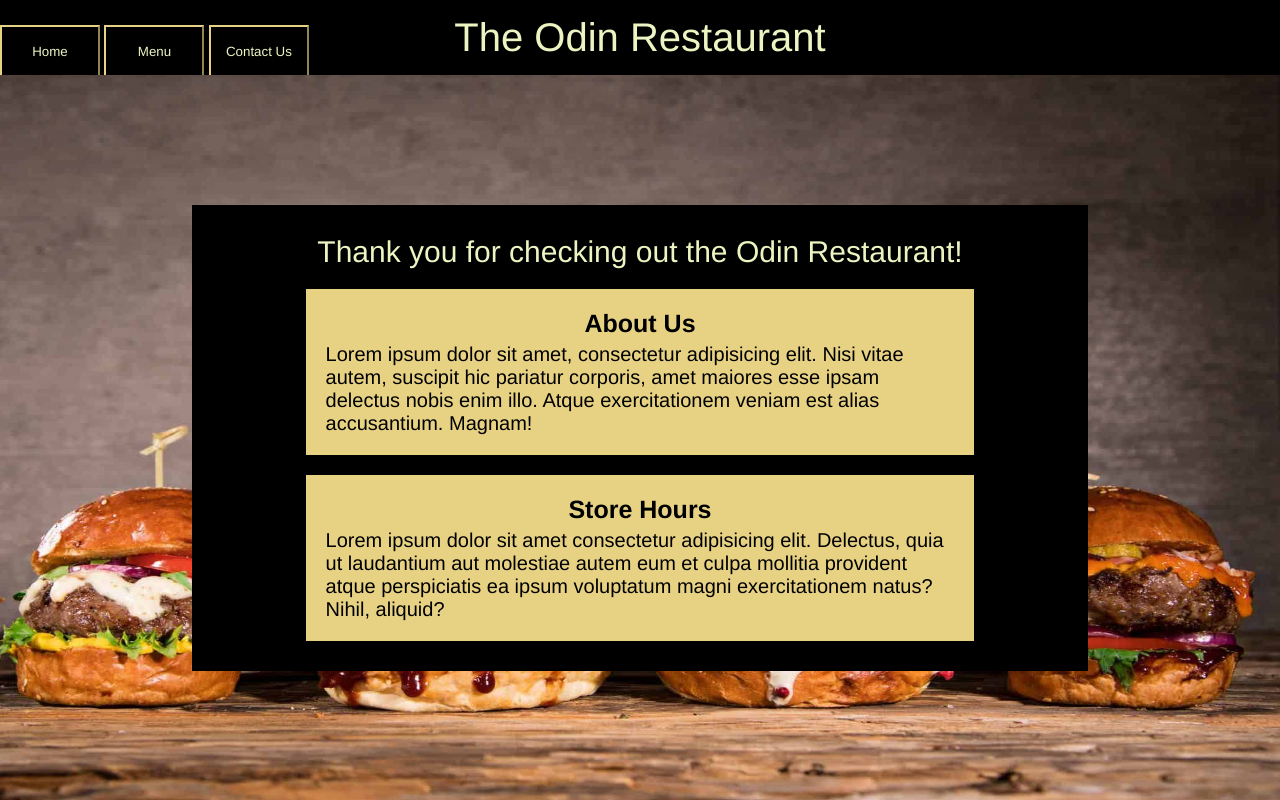
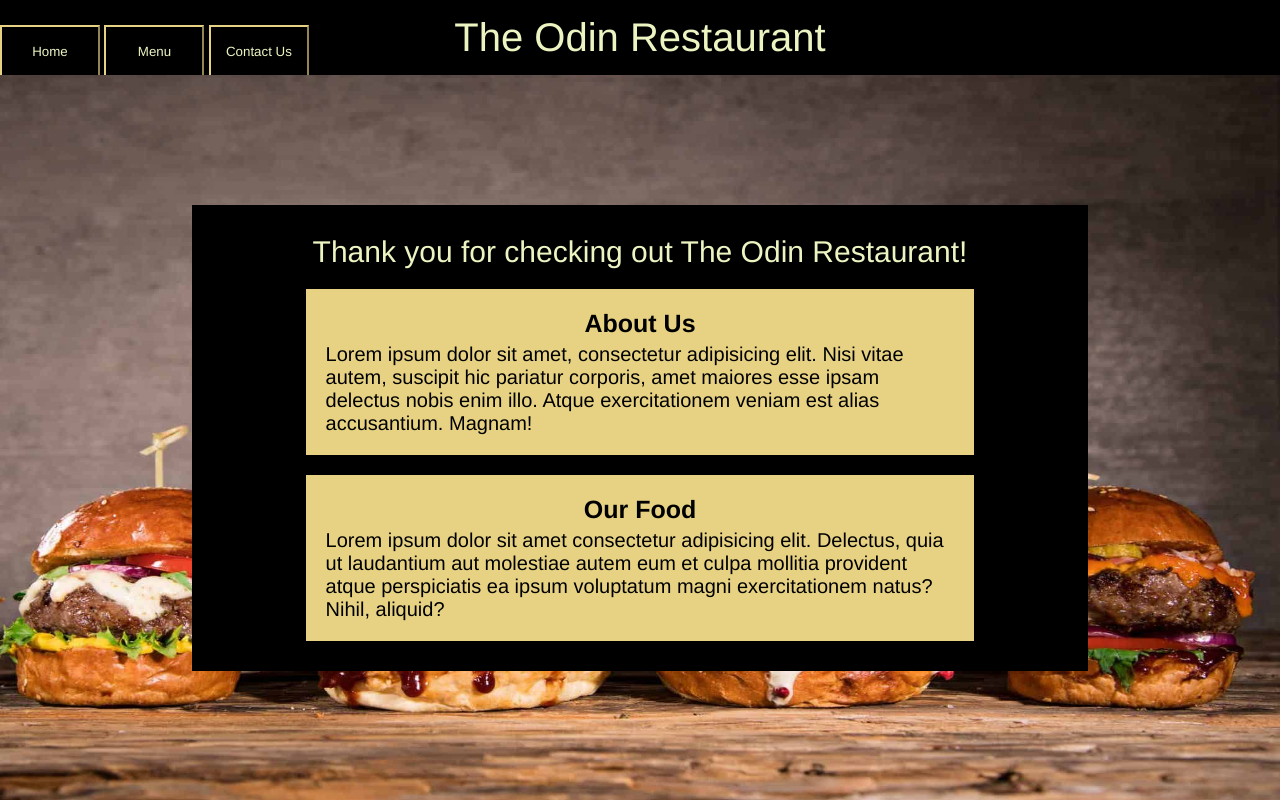
Before and after one commit to CharliePieczonka/odin-restaurant, a website built with webpack: page src/template.html in a window 1280 px wide. Built offline with nearby package versions, Linux system fonts and the light colour scheme.

Commit message:
Convert home elements from html to home.js

```diff
--- a/src/home.js
+++ b/src/home.js
@@ -1,6 +1,50 @@
 const home = (function () {
+    let content = document.querySelector("#content");
+    let contentInner = document.createElement("div");
+    let contentHeader = document.createElement("p");
+    let aboutUs = document.createElement("div");
+    let aboutUsTitle = document.createElement("p");
+    let aboutUsBody = document.createElement("p");
+    let foodInfo = document.createElement("div");
+    let foodInfoTitle = document.createElement("p");
+    let foodInfoBody = document.createElement("p");
 
-    return { }
+    let displayHome = () => {
+
+        contentInner.setAttribute("id", "content-inner");
+
+        contentHeader.setAttribute("class", "content-header");
+        contentHeader.textContent = "Thank you for checking out The Odin Restaurant!";
+
+        aboutUs.setAttribute("class", "content-div");
+
+        aboutUsTitle.setAttribute("class", "content-title");
+        aboutUsTitle.textContent = "About Us";
+
+        aboutUsBody.setAttribute("class", "content-body");
+        aboutUsBody.textContent = "Lorem ipsum dolor sit amet, consectetur adipisicing elit. Nisi vitae autem, suscipit hic pariatur corporis, amet maiores esse ipsam delectus nobis enim illo. Atque exercitationem veniam est alias accusantium. Magnam!";
+
+        foodInfo.setAttribute("class", "content-div");
+
+        foodInfoTitle.setAttribute("class", "content-title");
+        foodInfoTitle.textContent = "Our Food";
+
+        foodInfoBody.setAttribute("class", "content-body");
+        foodInfoBody.textContent = "Lorem ipsum dolor sit amet consectetur adipisicing elit. Delectus, quia ut laudantium aut molestiae autem eum et culpa mollitia provident atque perspiciatis ea ipsum voluptatum magni exercitationem natus? Nihil, aliquid?";
+
+        aboutUs.appendChild(aboutUsTitle);
+        aboutUs.appendChild(aboutUsBody);
+        foodInfo.appendChild(foodInfoTitle);
+        foodInfo.appendChild(foodInfoBody);
+
+        contentInner.appendChild(contentHeader);
+        contentInner.appendChild(aboutUs);
+        contentInner.appendChild(foodInfo);
+
+        content.appendChild(contentInner);
+    }
+
+    return { displayHome }
 })();
 
 export { home };
--- a/src/index.js
+++ b/src/index.js
@@ -3,4 +3,11 @@
 import { menu } from "./menu.js";
 import { contact } from "./contact.js";
 
+let clearContent = () => {
+    let content = document.querySelector("#content");
+    content.innerHTML = "";
+}
+
+home.displayHome();
+
 console.log("Testing index.js!");
--- a/src/styles.css
+++ b/src/styles.css
@@ -56,7 +56,7 @@
     padding: 30px;
 }
 
-#content-main {
+#content-inner {
     display: flex;
     flex-direction: column;
     align-items: center;
@@ -66,12 +66,12 @@
     padding: 30px;
 }
 
-.home-header {
+.content-header {
     font-size: 30px;
     color: #EDF4C2;
 }
 
-.home-div {
+.content-div {
     display: flex;
     flex-direction: column;
     align-items: center;
@@ -82,11 +82,11 @@
     height: 50%;
 }
 
-.home-title {
+.content-title {
     font-size: 25px;
     font-weight: bold;
 }
 
-.home-body {
+.content-body {
     font-size: 20px;
 }
--- a/src/template.html
+++ b/src/template.html
@@ -15,17 +15,7 @@
         <p id="title">The Odin Restaurant</p>
     </header>
     <div id="content">
-        <div id="content-main">
-            <p class="home-header">Thank you for checking out the Odin Restaurant!</p>
-            <div class="home-div">
-                <p class="home-title">About Us</p>
-                <p class="home-body">Lorem ipsum dolor sit amet, consectetur adipisicing elit. Nisi vitae autem, suscipit hic pariatur corporis, amet maiores esse ipsam delectus nobis enim illo. Atque exercitationem veniam est alias accusantium. Magnam!</p>
-            </div>
-            <div class="home-div">
-                <p class="home-title">Store Hours</p>
-                <p class="home-body">Lorem ipsum dolor sit amet consectetur adipisicing elit. Delectus, quia ut laudantium aut molestiae autem eum et culpa mollitia provident atque perspiciatis ea ipsum voluptatum magni exercitationem natus? Nihil, aliquid?</p>
-            </div>
-        </div>
+
     </div>
 </body>
 </html>
```
